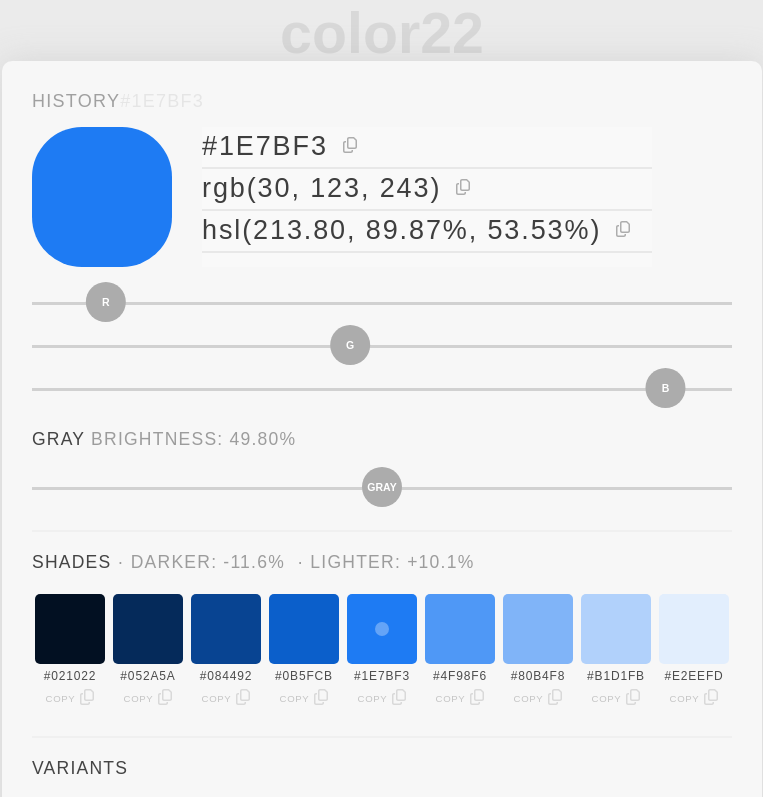
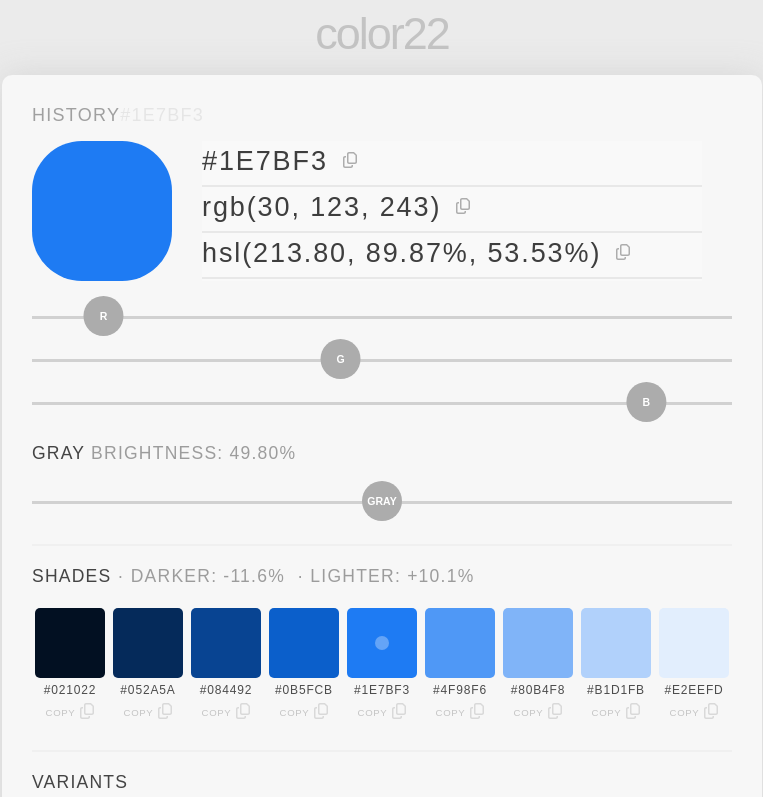
Before and after one commit to obi-nwokogba/color22, a React (Create React App) app: page / in a window 1280 px wide. Shown: the top 797 px of the page, without its empty margins (258-1021 px from the left). Built offline with nearby package versions, Linux system fonts and the light colour scheme.

Commit message:
UI development + RGB Sliders

```diff
--- a/src/App.js
+++ b/src/App.js
@@ -8,7 +8,6 @@ import RandomColors from "./RandomColors";
 import RGBSlider from "./RGBSlider";
 import Shades from "./Shades";
 import Variants from "./Variants";
-import { color } from "framer-motion";
 
 export const CurrentColorContext = createContext(null);
 
@@ -31,9 +30,9 @@ function App() {
     changeGValue(newGValue);
     changeBValue(newBValue);
 
-    let rPositionValue = -355 + (newRValue / 255) * 670;
-    let gPositionValue = -355 + (newGValue / 255) * 670;
-    let bPositionValue = -355 + (newBValue / 255) * 670;
+    let rPositionValue = -355 + (newRValue / 255) * 650;
+    let gPositionValue = -355 + (newGValue / 255) * 650;
+    let bPositionValue = -355 + (newBValue / 255) * 650;
 
     setSliderRPosition(rPositionValue);
     setSliderGPosition(gPositionValue);
@@ -50,6 +49,7 @@ function App() {
   }, [currentColorHex]);
 
   // ------ END OF MAIN useEffect. Start of state changes ------------------------
+
 
   const changeRValue = (newValue) => setRValue(newValue);
   const changeGValue = (newValue) => setGValue(newValue);
@@ -85,40 +85,63 @@ function App() {
   };
 
   let pull_data = (colorComponent, data, hasBeenReleased) => {
-    console.log(colorComponent);
-    console.log(JSON.stringify(data));
-    console.log("Has been release: ", JSON.stringify(hasBeenReleased));
+
+    // changeHexValue(RValue, GValue, BValue);
+    // changeHSLValue([(RValue, GValue, BValue)]);
 
     if (colorComponent === "R") {
       changeRValue(Number(data));
+
+      // console.log(colorComponent);
+    // console.log('DATA variable is: ',JSON.stringify(data));
+    // console.log("Has been release: ", JSON.stringify(hasBeenReleased));
+
       // let newXPosition = (45 + ((Number(data) - 145) * 640) / 245) * 1.000001;
-      let newXPosition = -355 + (data / 255) * 670;
+      let newXPosition = -355 + Math.floor((data/255) * 670);
+      console.log(`newXPosition for RED is ${newXPosition}`);
       if (hasBeenReleased) {
+
         changeSliderRPosition(newXPosition);
       }
-      changeSliderRPosition(newXPosition);
+      // changeSliderRPosition(newXPosition);
     }
 
     if (colorComponent === "G") {
-      changeGValue(Number(data));
-      let newXPosition = (45 + ((Number(data) - 145) * 640) / 245) * 1.000001;
+
+      console.log(colorComponent);
+    console.log('DATA variable is: ',JSON.stringify(data));
+    console.log("Has been release: ", JSON.stringify(hasBeenReleased));
+
+
+      changeGValue(data);
+      // let newXPosition = (45 + ((Number(data) - 145) * 640) / 245) * 1.000001;
+      let newXPosition = -355 + Math.floor((data/255) * 650);
       if (hasBeenReleased) {
-        changeSliderGPosition(newXPosition);
+        // changeSliderGPosition(newXPosition);
       }
     }
 
     if (colorComponent === "B") {
+
+      console.log(colorComponent);
+    console.log('DATA variable is: ',JSON.stringify(data));
+    console.log("Has been release: ", JSON.stringify(hasBeenReleased));
       changeBValue(Number(data));
-      let newXPosition = (50 + ((Number(data) - 145) * 640) / 245) * 1.000001;
+      // let newXPosition = (50 + ((Number(data) - 145) * 640) / 245) * 1.000001;
+      let newXPosition = -355 + Math.floor((data/255) * 670);
       if (hasBeenReleased) {
-        changeSliderBPosition(newXPosition);
+        // changeSliderBPosition(newXPosition);
       }
     }
     if (colorComponent === "GRAY") {
+      console.log(colorComponent);
+    console.log('DATA variable is: ',JSON.stringify(data));
+    console.log("Has been release: ", JSON.stringify(hasBeenReleased));
       changeGrayValue(Number(data));
-      let newXPosition = (50 + ((Number(data) - 145) * 640) / 245) * 1.000001;
+      // let newXPosition = (50 + ((Number(data) - 145) * 640) / 245) * 1.000001;
+      let newXPosition = -355 + Math.floor((data/255) * 670);
       if (hasBeenReleased) {
-        changeSliderGrayPosition(newXPosition);
+        // changeSliderGrayPosition(newXPosition);
       }
     }
 
@@ -181,9 +204,9 @@ function App() {
 
     let rightPosition = 45 + ((Number(newValue) - 145) * 645) / 245;
 
-    setSliderRPosition(rightPosition);
-    setSliderGPosition(rightPosition);
-    setSliderBPosition(rightPosition);
+    // setSliderRPosition(rightPosition);
+    // setSliderGPosition(rightPosition);
+    // setSliderBPosition(rightPosition);
 
     changeHexValue(RValue, GValue, BValue);
     changeHSLValue([(RValue, GValue, BValue)]);
--- a/src/RGBSlider.js
+++ b/src/RGBSlider.js
@@ -15,10 +15,11 @@ export default function RGBSlider(props) {
   };
 
   const setPos = (e, data, compone, hasBeenReleased) => {
-    /* console.log(compone, " moved");
+    console.log(compone, " moved");
     console.log(`data.x is ${data.x}`);
     let trueValue = Math.floor(((data.x + 335) / 670) * 255);
-    props.func(compone, trueValue, hasBeenReleased); */
+    console.log(`RGBSliderComponent. trueValue is ${trueValue}`);
+    props.func(compone, trueValue, hasBeenReleased);
   };
 
   return (
@@ -37,7 +38,8 @@ export default function RGBSlider(props) {
           grid={[2, 2]}
           scale={1}
           onStart={(e, data) => trackPos(e, data, props.colorComponent, false)}
-          onDrag={(e, data) => trackPos(e, data, props.colorComponent, false)}
+          // Commenting out onDrag is good!
+          // onDrag={(e, data) => trackPos(e, data, props.colorComponent, false)}
           onStop={(e, data) => setPos(e, data, props.colorComponent, true)}
         >
           <div className="sliderControl">{props.colorComponent}</div>
--- a/src/styles.css
+++ b/src/styles.css
@@ -16,10 +16,11 @@ body {
   color: gray;
   display: block;
   text-align: center;
-  font-weight: 800;
-  font-size: 3.82em;
-  opacity: 0.17;
-  margin-bottom: -20px;
+  font-weight: 300;
+  font-size: 3em;
+  opacity: 0.37;
+  letter-spacing: -2px;
+  padding:8px 0px 0px 0px;
 }
 
 .appContainer {
@@ -106,10 +107,10 @@ h3.swatchHeader {
   font-size: 1.8em;
   border-bottom: solid 2px rgb(232, 232, 232);
   display: block;
-  padding: 6px 0px 5px 0px;
+  padding: 7px 0px 8px 0px;
   font-weight: 500;
   margin-top: -2px;
-  width: 450px;
+  width: 500px;
 }
 
 .displayColorContainer {
```
Also changed, not shown: 6 other files (tests, documents, lock files or other folders).
